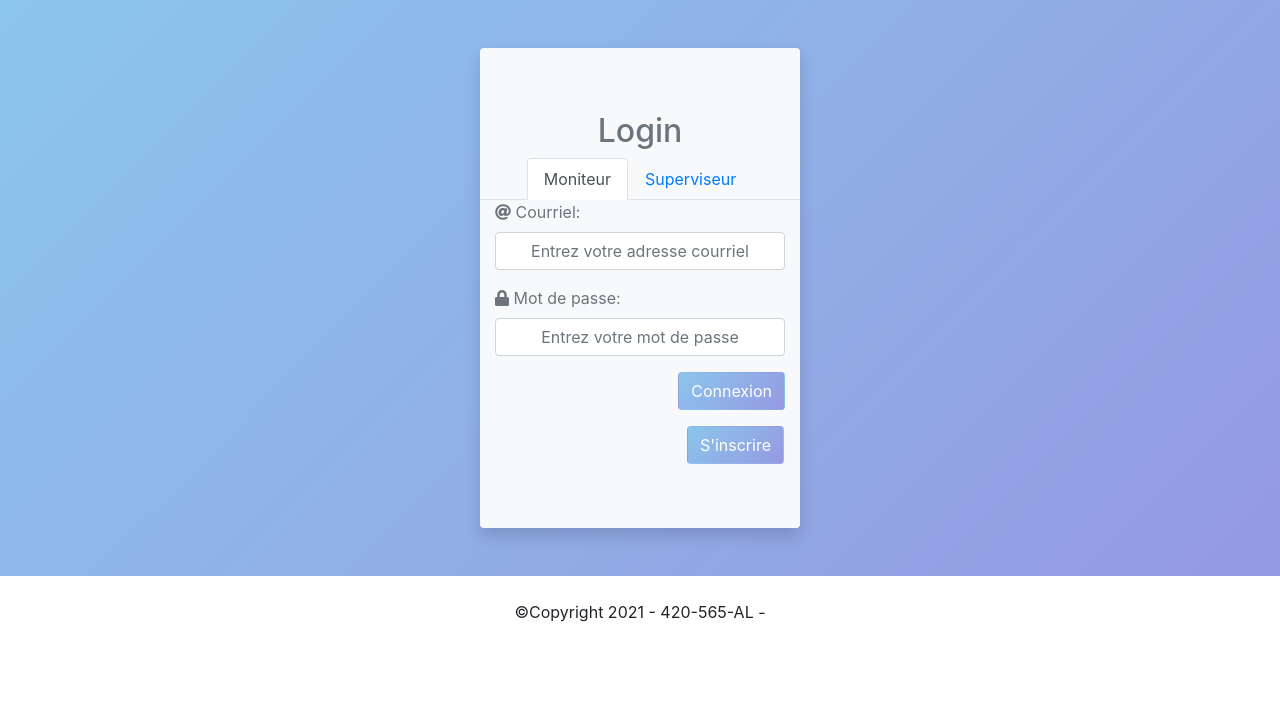
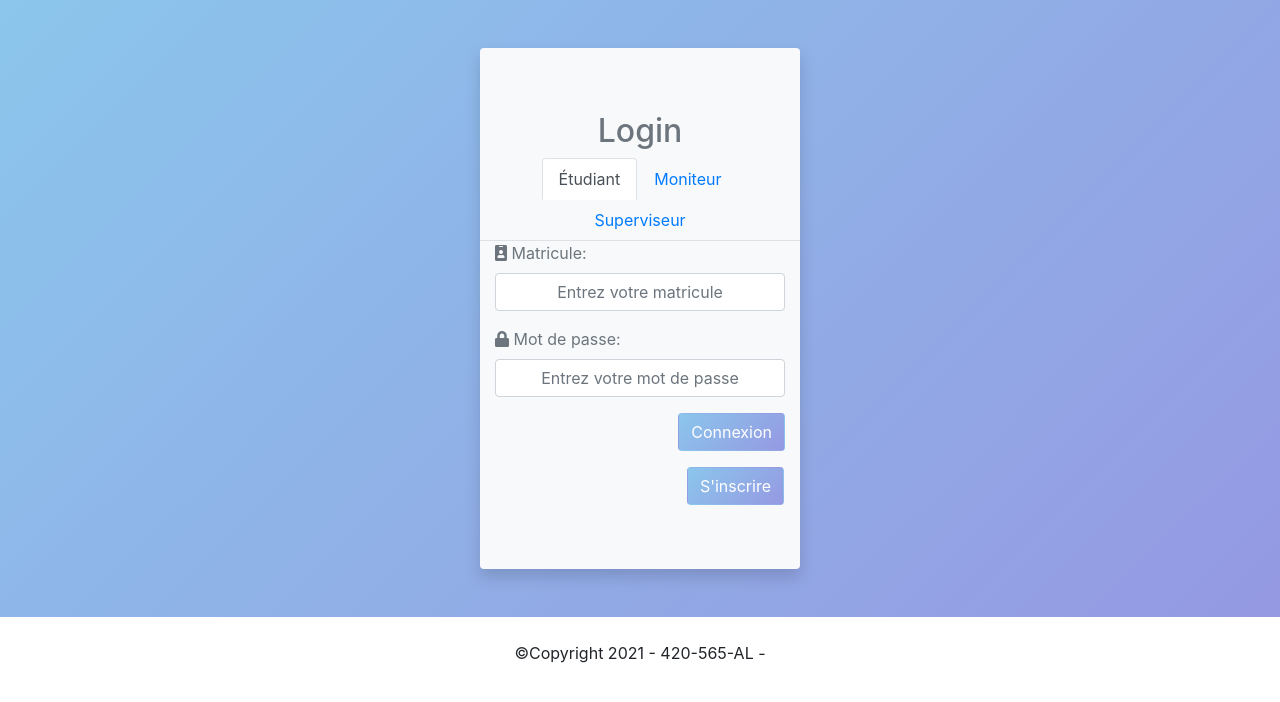
Before and after one commit to NicolasH-L/420-565-A21_ProjetIntegre_Equipe2, a React (Create React App) app in the folder React/projet_integre_equipe2/: page /Login in a window 1280 px wide. Shown: the top 702 px of the page. Built offline with nearby package versions, Linux system fonts and the light colour scheme.

Commit message:
EQ2-32 - Ajout de LoginStudent

```diff
--- a/React/projet_integre_equipe2/src/components/Login/Login.js
+++ b/React/projet_integre_equipe2/src/components/Login/Login.js
@@ -2,6 +2,7 @@ import React from 'react'
 // import StudentLogin from '../StudentLogin';
 import MonitorLogin from '../MonitorLogin';
 import SupervisorLogin from '../SupervisorLogin';
+import StudentLogin from '../StudentLogin';
 import './Login.css'
 import {Link } from 'react-router-dom'
 
@@ -26,15 +27,18 @@ const Login = () => {
                     <h2 className="text-center text-secondary">Login</h2>
                     <ul className="nav nav-tabs justify-content-center" id="myTab" role="tablist">
                         <li className="nav-item" role="presentation">
-                            <a className="nav-link active text-black" id="monitor-tab" data-toggle="tab" href="#monitor" role="tab" aria-controls="monitor" aria-selected="false">Moniteur</a>
+                            <a className="nav-link active text-black" id="student-tab" data-toggle="tab" href="#student" role="tab" aria-controls="student" aria-selected="false">Étudiant</a>
+                        </li>
+                        <li className="nav-item" role="presentation">
+                            <a className="nav-link text-black" id="monitor-tab" data-toggle="tab" href="#monitor" role="tab" aria-controls="monitor" aria-selected="false">Moniteur</a>
                         </li>
                         <li className="nav-item" role="presentation">
                             <a className="nav-link text-black" id="supervisor-tab" data-toggle="tab" href="#supervisor" role="tab" aria-controls="supervisor" aria-selected="false">Superviseur</a>
                         </li>
                     </ul>
                     <div className="tab-content" id="myTabContent">
-                        {/* <div className="tab-pane fade show active" id="cegep" role="tabpanel" aria-labelledby="cegep-tab"><StudentLogin/></div> */}
-                        <div className="tab-pane fade show active" id="monitor" role="tabpanel" aria-labelledby="monitor-tab"><MonitorLogin onAdd={addMonitor}/></div>
+                        <div className="tab-pane fade show active" id="student" role="tabpanel" aria-labelledby="student-tab"><StudentLogin/></div>
+                        <div className="tab-pane fade" id="monitor" role="tabpanel" aria-labelledby="monitor-tab"><MonitorLogin onAdd={addMonitor}/></div>
                         <div className="tab-pane fade" id="supervisor" role="tabpanel" aria-labelledby="supervisor-tab"><SupervisorLogin/></div>
                     </div>
                     <div className="d-flex justify-content-end mt-3 mr-3">
--- /dev/null
+++ b/React/projet_integre_equipe2/src/components/StudentLogin.js
@@ -0,0 +1,40 @@
+import _ from 'lodash';
+import React from 'react'
+import { useState } from 'react'
+
+const StudentLogin = ({ login }) => {
+    const [student, setStudent] = useState({matricule: "", password: "" })
+    const [error, setError] = useState({credentials:"" })
+
+    const onSubmit = (e) => {
+        e.preventDefault()
+        if (!_.isEmpty(error.credentials) ||_.isEmpty(student.password) || _.isEmpty(student.matricule)) {
+            setError({...error, credentials: "Matricule ou mot de passe incorrect"})
+            return
+        } else {
+            console.log(student)
+        }
+        login({ student })
+    }
+
+    return (
+        <div>
+            <form className="container-fluid" onSubmit={onSubmit}>
+                <div className="form-group">
+                    {error.credentials !== "" ? error.credentials : ""}
+                    <label htmlFor="matriculeStudent" className="text-secondary"><i className="fas fa-id-badge"></i> Matricule: </label>
+                    <input type="text" className="form-control text-center" id="matriculeStudent" name="matricule" placeholder="Entrez votre matricule" onChange={(e) => setStudent({...student, matricule: e.target.value}) } required />
+                </div>
+                <div className="form-group">
+                    <label htmlFor="passwordStudent" className="text-secondary"><i className="fas fa-lock"></i> Mot de passe: </label>
+                    <input type="password" className="form-control text-center" id="passwordStudent" name="password" placeholder="Entrez votre mot de passe" onChange={(e) => setStudent({...student, password: e.target.value}) } required />
+                </div>
+                <div className="d-flex justify-content-end">
+                    <button type="submit" className="btn grad text-white ">Connexion</button>
+                </div>
+            </form>
+        </div>
+    )
+}
+
+export default StudentLogin
```
